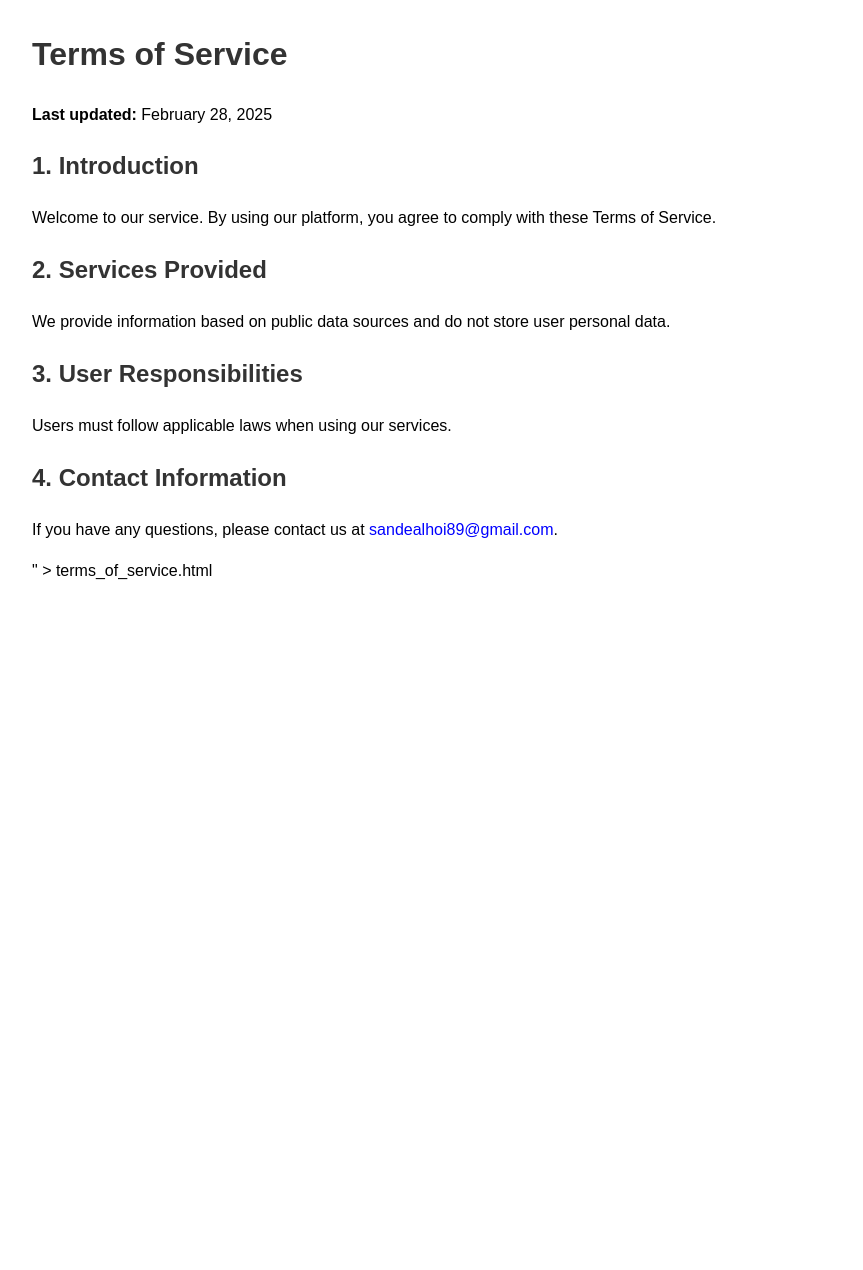
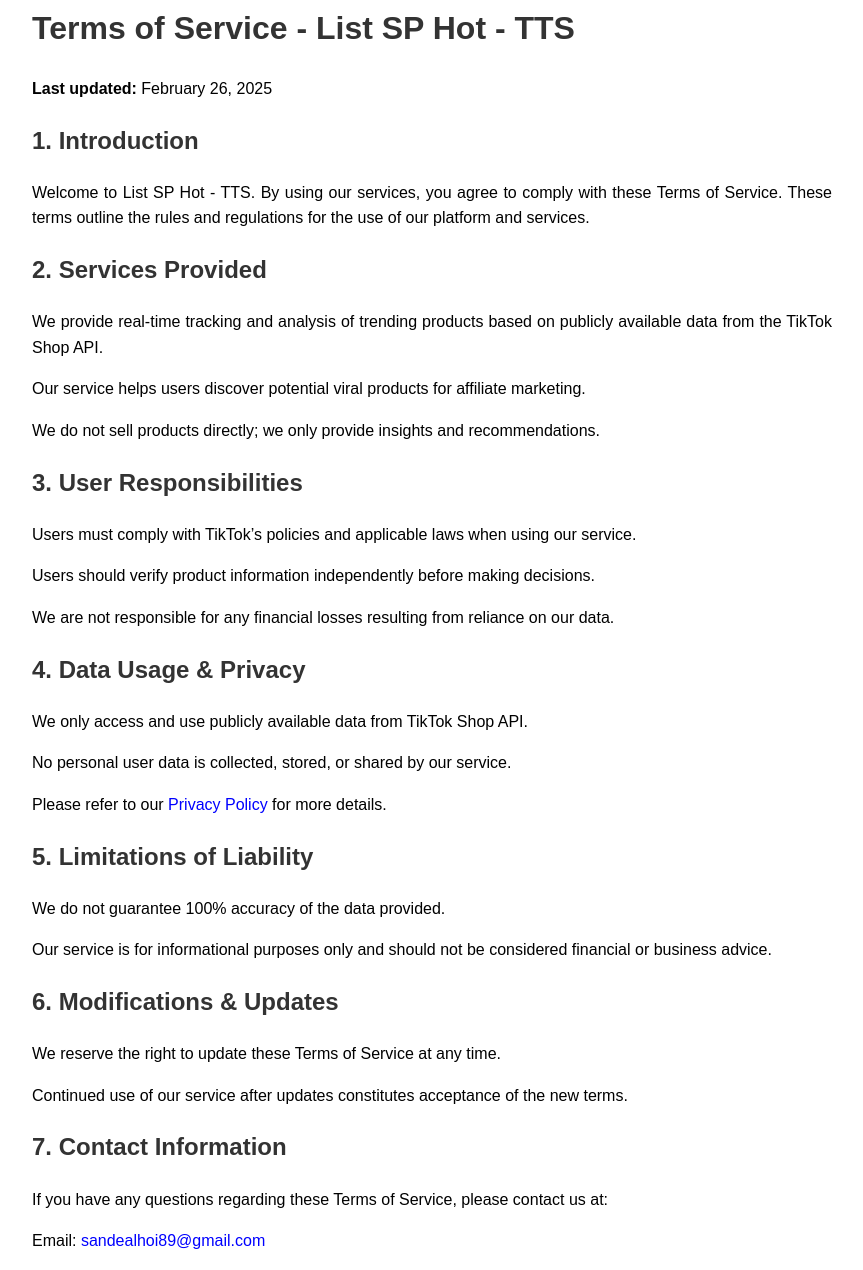
Before and after one commit to phandieuanh1309/my-github-page, a plain HTML site: page terms_of_service.html in a window 1280 px wide. Shown: the part 18-1288 px from the top of the page, without its empty margins (208-1071 px from the left). Before the commit the page ends 800 px from the top, so only its background shows below. Drawn offline with Linux system fonts and the light colour scheme.

Commit message:
Update Terms of Service content

```diff
--- a/terms_of_service.html
+++ b/terms_of_service.html
@@ -1,28 +1,61 @@
-echo "<!DOCTYPE html>
-<html>
+<!DOCTYPE html>
+<html lang="en">
 <head>
+    <meta charset="UTF-8">
+    <meta name="viewport" content="width=device-width, initial-scale=1.0">
     <title>Terms of Service</title>
     <style>
-        body { font-family: Arial, sans-serif; margin: 40px; line-height: 1.6; max-width: 800px; margin: auto; }
-        h1, h2 { color: #333; }
-        p { text-align: justify; }
-        a { color: blue; text-decoration: none; }
+        body {
+            font-family: Arial, sans-serif;
+            margin: 40px;
+            line-height: 1.6;
+            max-width: 800px;
+            margin: auto;
+        }
+        h1, h2 {
+            color: #333;
+        }
+        p {
+            text-align: justify;
+        }
+        a {
+            color: blue;
+            text-decoration: none;
+        }
     </style>
 </head>
 <body>
-    <h1>Terms of Service</h1>
-    <p><strong>Last updated:</strong> February 28, 2025</p>
+    <h1>Terms of Service - List SP Hot - TTS</h1>
+    <p><strong>Last updated:</strong> February 26, 2025</p>
 
     <h2>1. Introduction</h2>
-    <p>Welcome to our service. By using our platform, you agree to comply with these Terms of Service.</p>
+    <p>Welcome to List SP Hot - TTS. By using our services, you agree to comply with these Terms of Service. These terms outline the rules and regulations for the use of our platform and services.</p>
 
     <h2>2. Services Provided</h2>
-    <p>We provide information based on public data sources and do not store user personal data.</p>
+    <p>We provide real-time tracking and analysis of trending products based on publicly available data from the TikTok Shop API.</p>
+    <p>Our service helps users discover potential viral products for affiliate marketing.</p>
+    <p>We do not sell products directly; we only provide insights and recommendations.</p>
 
     <h2>3. User Responsibilities</h2>
-    <p>Users must follow applicable laws when using our services.</p>
+    <p>Users must comply with TikTok’s policies and applicable laws when using our service.</p>
+    <p>Users should verify product information independently before making decisions.</p>
+    <p>We are not responsible for any financial losses resulting from reliance on our data.</p>
 
-    <h2>4. Contact Information</h2>
-    <p>If you have any questions, please contact us at <a href='mailto:sandealhoi89@gmail.com'>sandealhoi89@gmail.com</a>.</p>
+    <h2>4. Data Usage & Privacy</h2>
+    <p>We only access and use publicly available data from TikTok Shop API.</p>
+    <p>No personal user data is collected, stored, or shared by our service.</p>
+    <p>Please refer to our <a href="privacy_policy.html">Privacy Policy</a> for more details.</p>
+
+    <h2>5. Limitations of Liability</h2>
+    <p>We do not guarantee 100% accuracy of the data provided.</p>
+    <p>Our service is for informational purposes only and should not be considered financial or business advice.</p>
+
+    <h2>6. Modifications & Updates</h2>
+    <p>We reserve the right to update these Terms of Service at any time.</p>
+    <p>Continued use of our service after updates constitutes acceptance of the new terms.</p>
+
+    <h2>7. Contact Information</h2>
+    <p>If you have any questions regarding these Terms of Service, please contact us at:</p>
+    <p>Email: <a href="mailto:sandealhoi89@gmail.com">sandealhoi89@gmail.com</a></p>
 </body>
-</html>" > terms_of_service.html
+</html>
```
